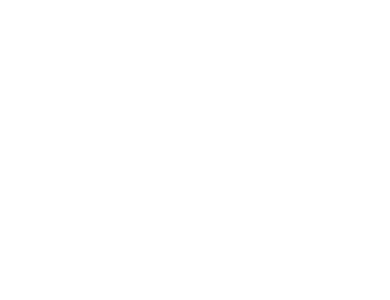
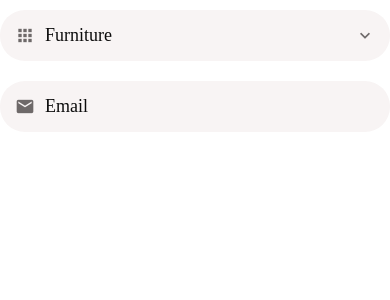
Before and after one commit to PandolfoM/doneWithIt, a React Native app: screen / in a window 390 px wide. Shown: the top 300 px of the page. Built offline with nearby package versions, Linux system fonts and the light colour scheme.

Commit message:
picker component

```diff
--- a/App.js
+++ b/App.js
@@ -1,8 +1,37 @@
 import { useState } from "react";
 import { Text, TextInput } from "react-native";
+import AppPicker from "./app/components/AppPicker";
 import AppTextInput from "./app/components/AppTextInput";
 import Screen from "./app/components/Screen";
 
+const categories = [
+  {
+    label: "Furniture",
+    value: 1,
+  },
+  {
+    label: "Clothing",
+    value: 2,
+  },
+  {
+    label: "Cameras",
+    value: 3,
+  },
+];
+
 export default function App() {
-  return <Screen></Screen>;
+  const [category, setCategory] = useState(categories[0]);
+
+  return (
+    <Screen>
+      <AppPicker
+        selectedItem={category}
+        onSelectItem={(item) => setCategory(item)}
+        items={categories}
+        icon="apps"
+        placeholder="Category"
+      />
+      <AppTextInput icon="email" placeholder="Email" />
+    </Screen>
+  );
 }
--- /dev/null
+++ b/app/components/AppPicker.js
@@ -0,0 +1,82 @@
+import React, { useState } from "react";
+import {
+  Button,
+  FlatList,
+  Modal,
+  StyleSheet,
+  TextInput,
+  TouchableWithoutFeedback,
+  View,
+} from "react-native";
+import { MaterialCommunityIcons } from "@expo/vector-icons";
+
+import defaultStyles from "../config/styles";
+import AppText from "./AppText";
+import Screen from "./Screen";
+import PickerItem from "./PickerItem";
+
+function AppPicker({ icon, items, onSelectItem, placeholder, selectedItem }) {
+  const [modalVisible, setModalVisible] = useState(false);
+
+  return (
+    <>
+      <TouchableWithoutFeedback onPress={() => setModalVisible(true)}>
+        <View style={styles.container}>
+          {icon && (
+            <MaterialCommunityIcons
+              name={icon}
+              size={20}
+              color={defaultStyles.colors.medium}
+              style={styles.icon}
+            />
+          )}
+          <AppText style={styles.text}>
+            {selectedItem ? selectedItem.label : placeholder}
+          </AppText>
+          <MaterialCommunityIcons
+            name="chevron-down"
+            size={20}
+            color={defaultStyles.colors.medium}
+          />
+        </View>
+      </TouchableWithoutFeedback>
+      <Modal visible={modalVisible} animationType="slide">
+        <Screen>
+          <Button title="Close" onPress={() => setModalVisible(false)} />
+          <FlatList
+            data={items}
+            keyExtractor={(item) => item.value.toString()}
+            renderItem={({ item }) => (
+              <PickerItem
+                label={item.label}
+                onPress={() => {
+                  setModalVisible(false);
+                  onSelectItem(item);
+                }}
+              />
+            )}
+          />
+        </Screen>
+      </Modal>
+    </>
+  );
+}
+
+const styles = StyleSheet.create({
+  container: {
+    backgroundColor: defaultStyles.colors.light,
+    borderRadius: 25,
+    flexDirection: "row",
+    width: "100%",
+    padding: 15,
+    marginVertical: 10,
+  },
+  icon: {
+    marginRight: 10,
+  },
+  text: {
+    flex: 1,
+  },
+});
+
+export default AppPicker;
--- /dev/null
+++ b/app/components/PickerItem.js
@@ -0,0 +1,20 @@
+import React from "react";
+import { StyleSheet } from "react-native";
+import { TouchableOpacity } from "react-native-gesture-handler";
+import AppText from "./AppText";
+
+function PickerItem({ label, onPress }) {
+  return (
+    <TouchableOpacity onPress={onPress}>
+      <AppText style={styles.text}>{label}</AppText>
+    </TouchableOpacity>
+  );
+}
+
+const styles = StyleSheet.create({
+  text: {
+    padding: 20,
+  },
+});
+
+export default PickerItem;
```
